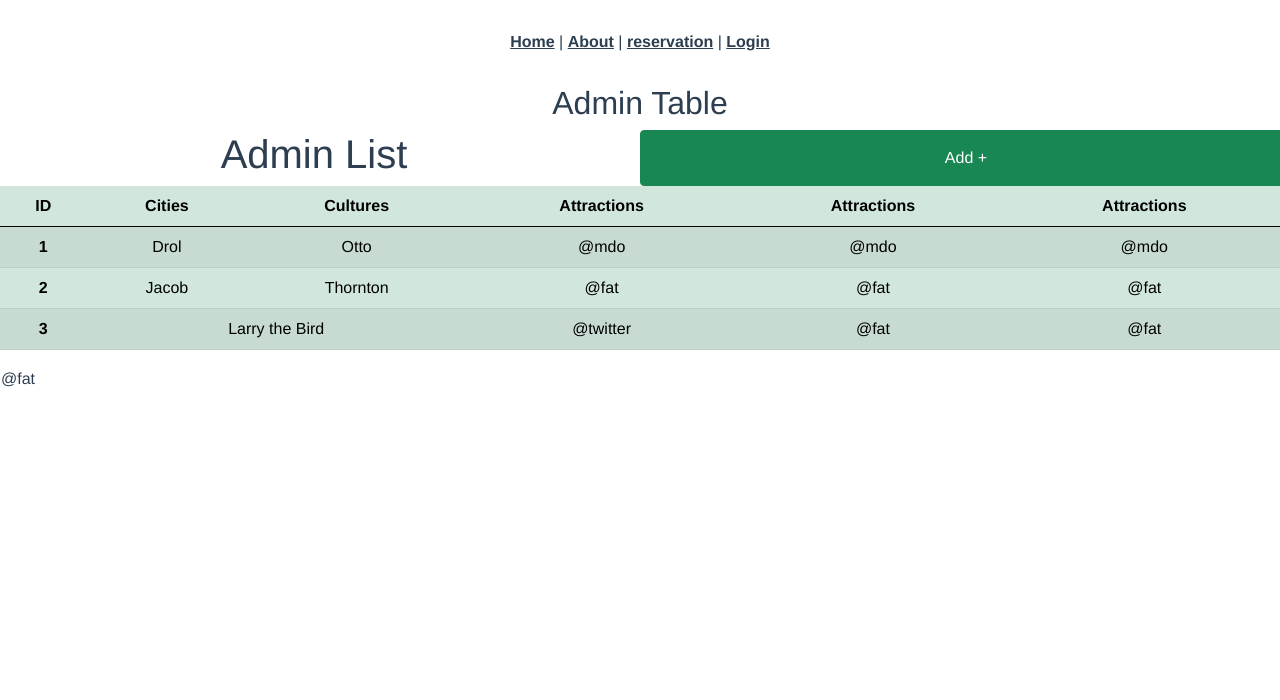
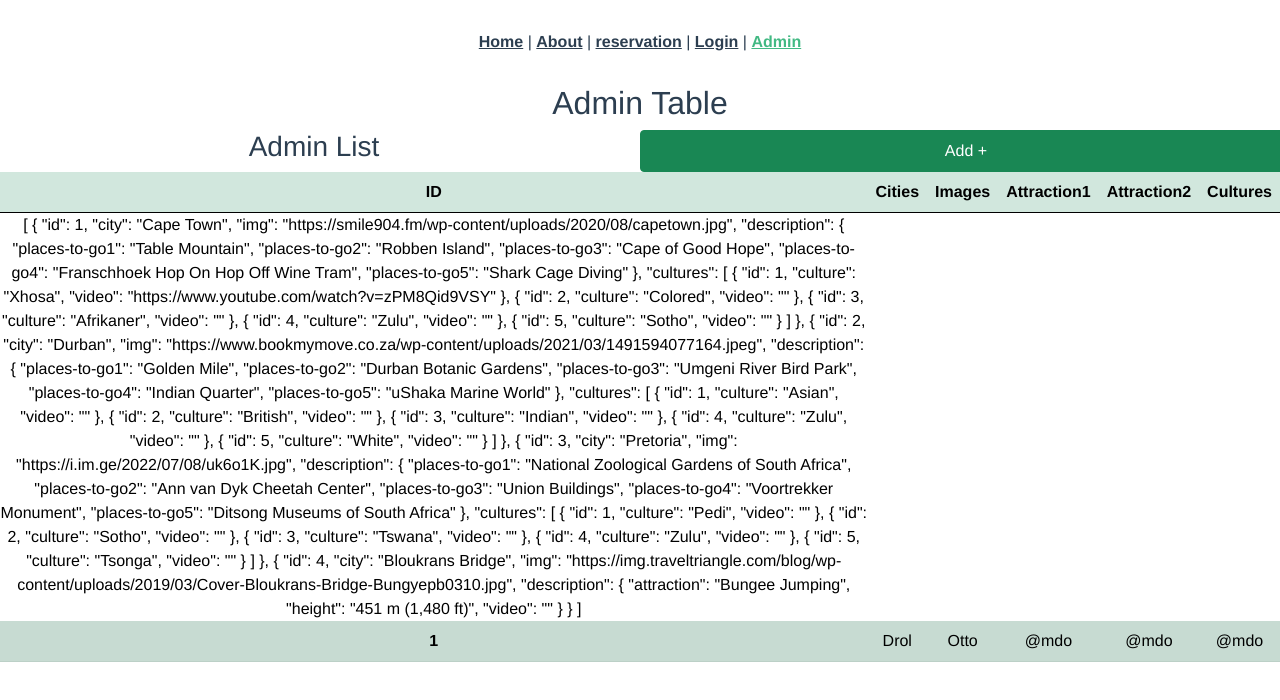
Before and after one commit to natheerah24/Tourism-proj, a Vue app: page /admin in a window 1280 px wide. Shown: the top 700 px of the page. Built offline with nearby package versions, Linux system fonts and the light colour scheme; data requests are answered from the project's data file.

Commit message:
first commit

```diff
--- a/src/components/AdminTable.vue
+++ b/src/components/AdminTable.vue
@@ -2,7 +2,7 @@
   <div id="admin-table">
     <h2>Admin Table</h2>
     <div class="row">
-      <h1 class="col-lg-6">Admin List</h1>
+      <h3 class="col-lg-6">Admin List</h3>
       <button class="btn btn-success col-lg-6">Add +</button>
     </div>
 
@@ -12,14 +12,15 @@
           <tr>
             <th scope="col">ID</th>
             <th scope="col">Cities</th>
+            <th scope="col">Images</th>
+            <th scope="col">Attraction1</th>
+            <th scope="col">Attraction2</th>
             <th scope="col">Cultures</th>
-            <th scope="col">Attractions</th>
-            <th scope="col">Attractions</th>
-            <th scope="col">Attractions</th>
           </tr>
         </thead>
         <tbody>
-          <tr>
+          {{cities}}
+          <tr >
             <th scope="row">1</th>
             <td>Drol</td>
             <td>Otto</td>
@@ -27,25 +28,9 @@
             <td>@mdo</td>
             <td>@mdo</td>
           </tr>
-          <tr>
-            <th scope="row">2</th>
-            <td>Jacob</td>
-            <td>Thornton</td>
-            <td>@fat</td>
-            <td>@fat</td>
-            <td>@fat</td>
-          </tr>
-          <tr>
-            <th scope="row">3</th>
-            <td colspan="2">Larry the Bird</td>
-            <td>@twitter</td>
-            <td>@fat</td>
-            <td>@fat</td>
-          </tr>
+
         </tbody>
       </table>
-
-      <td>@fat</td>
     </div>
   </div>
 </template>
--- a/src/components/navbar.vue
+++ b/src/components/navbar.vue
@@ -4,7 +4,9 @@
       <router-link to="/">Home</router-link> |
       <router-link to="/about">About</router-link> |
       <router-link to="/reservation">reservation</router-link> |
-      <router-link to="/login">Login</router-link>
+      <router-link to="/login">Login</router-link> |
+      <router-link to="/admin">Admin</router-link>
+
     </nav>
   </div>
 </template>
```
